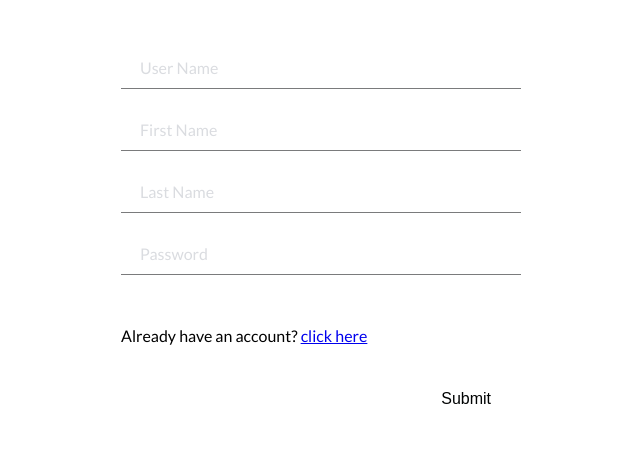
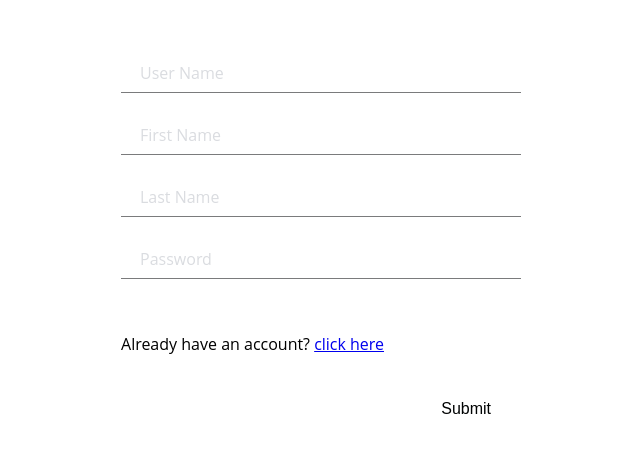
Before and after one commit to SahayPatell/101283555_lab_test1_chat_app, a website: page html/signup.html in a window 1280 px wide. Shown: the part 322-774 px from the top of the page, without its empty margins (319-959 px from the left). Drawn offline with Linux system fonts and the light colour scheme.

Commit message:
few updates

```diff
--- a/html/signup.html
+++ b/html/signup.html
@@ -19,7 +19,7 @@
       box-sizing: border-box;
       margin: 0;
       padding: 0;
-      font-family: "lato", sans-serif;
+      font-family: "Roboto Slab", "Open Sans", "Lato", "Playfair Display";
     }
     .signupFrm {
         display: flex;
@@ -27,7 +27,7 @@
         align-items: center;
         height: 100vh;
     }
-    .form {
+    .frm {
         background-color: white;
         width: 400px;
         padding: 20px 40px;
@@ -38,7 +38,7 @@
         margin-bottom: 50px;
     }
 
-    .inputContainer {
+    .Container {
         position: relative;
         height: 45px;
         width: 90%;
@@ -61,8 +61,6 @@
         border-left: none;
         border-right: none;
       }
-
-      /* Hide the placeholder texts (a) */
 
     ::placeholder {
         color: transparent;
@@ -119,11 +117,6 @@
     h1{
         text-align: center;
     }
-    #err{
-      color: red;
-      position: absolute;
-      padding: 15px;
-    }
   </style>
 
 </head>
@@ -134,33 +127,43 @@
 
     <div class="signupFrm">
 
-        <form action="/login" method="post" class="form">
+        <form action="/login" method="post" class="frm">
 
           <h1 class="title">Sign Up Here</h1>
 
-          <div class="inputContainer">
+          <div class="Container">
+
             <input type="text" class="input" name="username" placeholder="Username" required>
             <label class="label">User Name</label>
+
           </div>
 
 
-          <div class="inputContainer">
+          <div class="Container">
+
             <input type="text" class="input" name="firstname" placeholder="First Name">
             <label class="label">First Name</label>
+
           </div>
 
 
-          <div class="inputContainer">
+          <div class="Container">
+
             <input type="text" class="input" name="lastname" placeholder="Last Name">
             <label class="label">Last Name</label>
+
           </div>
 
 
-          <div class="inputContainer">
+          <div class="Container">
+
             <input type="password" class="input" name="password" placeholder="password" required minlength="5">
             <label class="label">Password</label>
+
           </div>
+
           <br>
+
           <p>Already have an account? <a href="/login">click here</a></p>
 
           <div id="errorMessage"></div>
@@ -174,12 +177,15 @@
 </body>
 
 <script>
+
       function OnWrongUsername(){
 
         var url = new URLSearchParams(window.location.search);
 
         if(url.get('errorMessage')=="username"){
+
           document.getElementById('errorMessage').innerHTML="Username is Invalid!"
+
         }
 
       }
```
Also changed, not shown: html/chat.html (+60 -9 lines), html/index.html (+1 -1 lines), html/login.html (+25 -8 lines).
